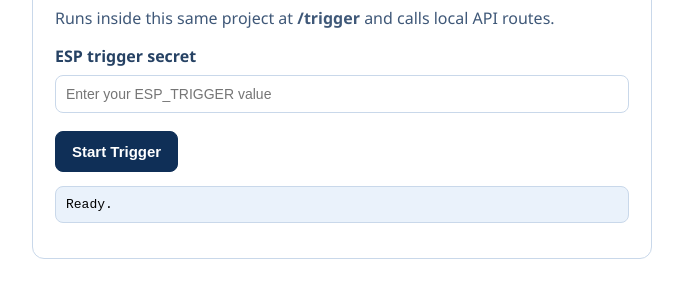
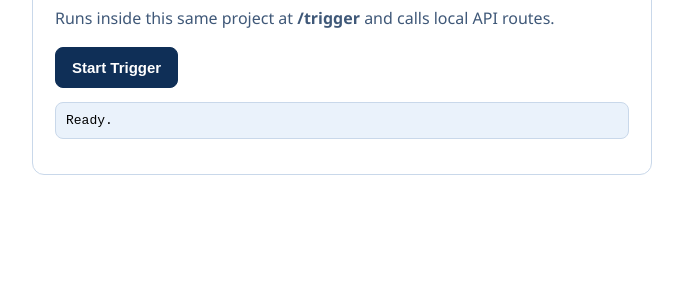
Before and after one commit to Kawin07/sivaMiniProject, a website: page public/trigger/index.html in a window 1280 px wide. Shown: the part 111-408 px from the top of the page, without its empty margins (298-981 px from the left). Drawn offline with Linux system fonts and the light colour scheme.

Commit message:
last change

```diff
--- a/public/trigger/index.html
+++ b/public/trigger/index.html
@@ -40,22 +40,6 @@
         color: #3f5878;
       }
 
-      label {
-        display: block;
-        margin-top: 16px;
-        color: #264264;
-        font-weight: 600;
-      }
-
-      input {
-        width: 100%;
-        margin-top: 8px;
-        border: 1px solid var(--line);
-        border-radius: 8px;
-        padding: 10px;
-        font-size: 14px;
-      }
-
       button {
         margin-top: 18px;
         border: 1px solid var(--blue-dark);
@@ -93,9 +77,6 @@
       <h1>Start ESP Trigger</h1>
       <p>Runs inside this same project at <strong>/trigger</strong> and calls local API routes.</p>
 
-      <label for="espSecret">ESP trigger secret</label>
-      <input id="espSecret" type="password" placeholder="Enter your ESP_TRIGGER value" autocomplete="off" />
-
       <button id="startBtn" type="button">Start Trigger</button>
       <pre id="output">Ready.</pre>
     </main>
@@ -106,16 +87,8 @@
 
       const startBtn = document.getElementById("startBtn");
       const output = document.getElementById("output");
-      const espSecret = document.getElementById("espSecret");
 
       async function startTrigger() {
-        const secret = espSecret.value.trim();
-
-        if (!secret) {
-          output.textContent = "Enter ESP_TRIGGER first.";
-          return;
-        }
-
         startBtn.disabled = true;
         output.textContent = "Sending start trigger...";
 
@@ -124,7 +97,6 @@
             method: "POST",
             headers: {
               "Content-Type": "application/json",
-              "x-esp-trigger": secret,
             },
             body: JSON.stringify({
               action: "start",
```
Also changed, not shown: server.js (+1 -11 lines).
